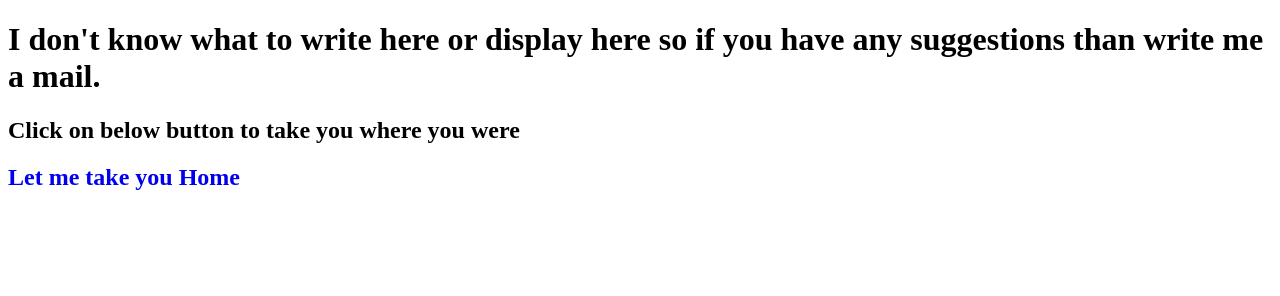
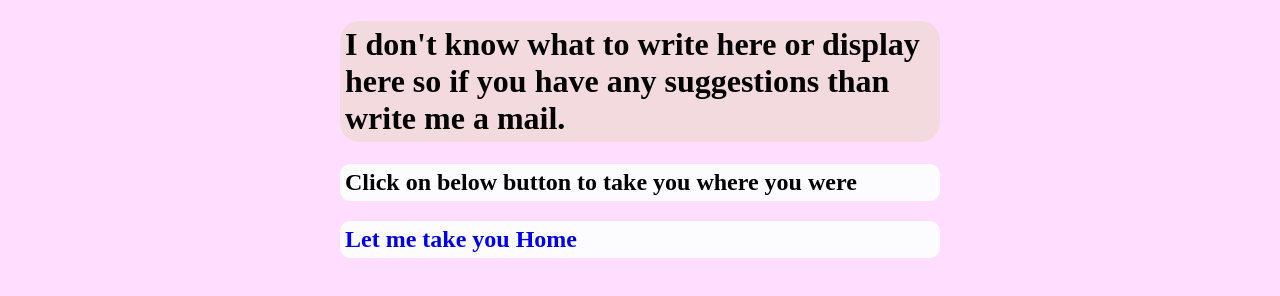
Before and after one commit to Levi477/MyAnimeLog, a plain HTML site: page HTML/mal.html in a window 1280 px wide. Drawn offline with Linux system fonts and the light colour scheme; files that its build step writes are made by us from their sources; the site is published under a folder, as on GitHub Pages, so addresses that start at the root find nothing.

Commit message:
Update mal.html

```diff
--- a/HTML/mal.html
+++ b/HTML/mal.html
@@ -4,11 +4,11 @@
     <meta charset="UTF-8">
     <meta name="viewport" content="width=device-width, initial-scale=1.0">
     <title>Hello</title>
-    <link rel="stylesheet" href="/CSS/stylemal.css">
+    <link rel="stylesheet" href="CSS/stylemal.css">
 </head>
 <body>
 <h1>I don't know what to write here or display here so if you have any suggestions than write me a mail.</h1>
 <h2>Click on below button to take you where you were</h2>
-<a href="/index.html" style="text-decoration: none; padding-right: 0%; margin-right: 0px;"><strong><h2>Let me take you Home</h2></strong></a>
+<a href="index.html" style="text-decoration: none; padding-right: 0%; margin-right: 0px;"><strong><h2>Let me take you Home</h2></strong></a>
 </body>
 </html>
```
